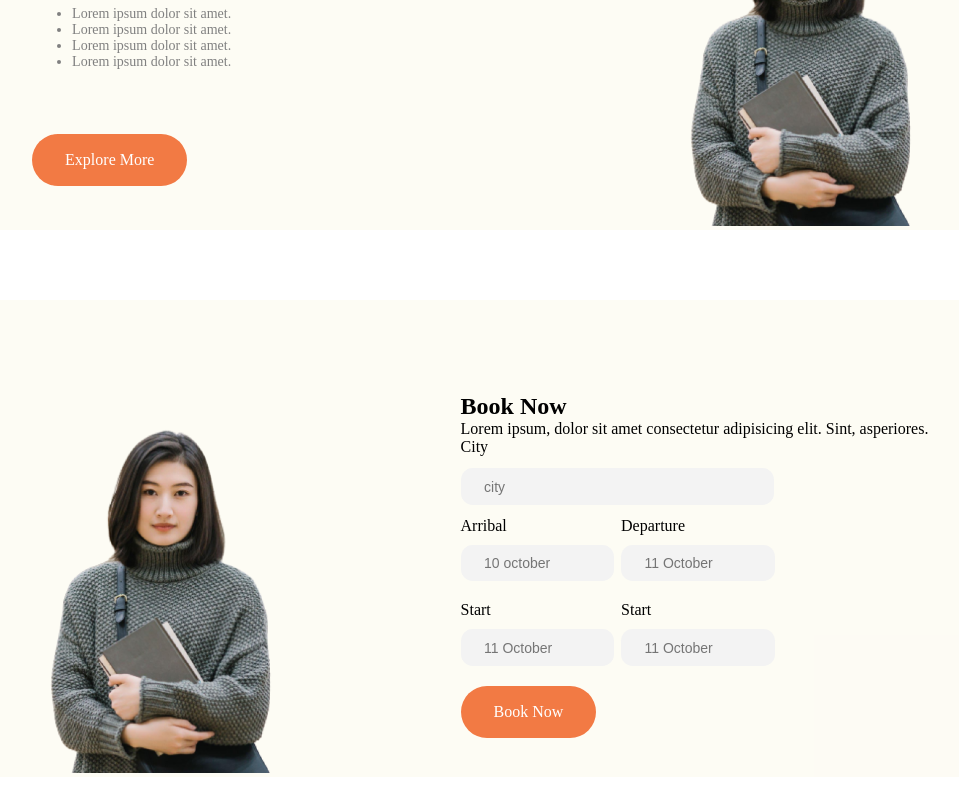
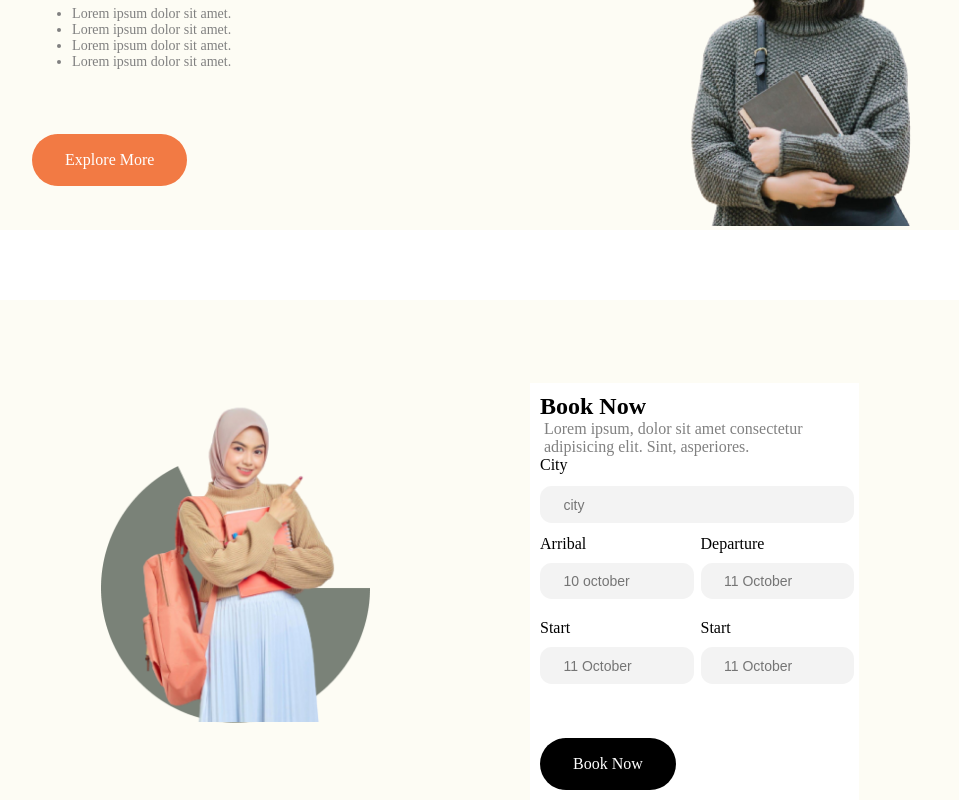
Before and after one commit to Nazmul-Hasan-Shadin/Tropical-vacation, a React (Vite) app: page / in a window 1280 px wide. Shown: the part 1906-2706 px from the top of the page, without its empty margins (203-1162 px from the left). Before the commit the page ends 2683 px from the top, so only its background shows below. Built offline with nearby package versions, Linux system fonts and the light colour scheme.

Commit message:
booking section has updaed

```diff
--- a/src/Component/BookingForm/BookingForm.css
+++ b/src/Component/BookingForm/BookingForm.css
@@ -1,5 +1,6 @@
 .form-container{
-
+    background-color: white;
+    width: 329px;
 }
 
 .form-wraper{
@@ -45,3 +46,8 @@
 .mainForm{
     margin:  0px;
 }
+
+.booking-btn{
+    background-color: black;
+    margin-top: 34px;
+}
--- a/src/Component/BookingForm/BookingForm.jsx
+++ b/src/Component/BookingForm/BookingForm.jsx
@@ -5,7 +5,7 @@ const BookingForm = () => {
         <div className='form-container'>
             <section className='form-wraper'>
                 <h2>Book Now</h2>
-                <p>Lorem ipsum, dolor sit amet consectetur adipisicing elit. Sint, asperiores.
+                <p style={{padding:'0 4px', color:'gray'}}>Lorem ipsum, dolor sit amet consectetur adipisicing elit. Sint, asperiores.
 
                 </p>
 
@@ -45,7 +45,7 @@ const BookingForm = () => {
                </div>
 
 
-                   <button>Book Now</button>
+                   <button className='booking-btn'>Book Now</button>
               </form>
             </section>
         </div>
--- a/src/Shared/Banner/Banner.css
+++ b/src/Shared/Banner/Banner.css
@@ -135,3 +135,13 @@ ul{
      justify-content: space-between;
      gap:156px;
 }
+
+
+.halfCircle{
+    height: 257px;
+    position: absolute;
+    left: -7px;
+    bottom: 3px;
+    z-index: -1;
+
+}
--- a/src/Shared/Banner/Banner.jsx
+++ b/src/Shared/Banner/Banner.jsx
@@ -5,6 +5,7 @@ import elips from '../../assets/images/Ellipse.png'
 import elips2 from '../../assets/images/Ellipse2.png'
 import girl from '../../assets/images/girlBanner.png'
 import girl2 from '../../assets/images/femaleHero.png'
+import halfCircle from '../../assets/images/halfCircle.png'
 
 import React from 'react'
 import BookingForm from '../../Component/BookingForm/BookingForm'
@@ -86,7 +87,18 @@ const Banner = ({paragraph,mainHeader,subHeader,isBanner ,breakWord,isBooking})
       </>:
       <div>
 
-       <img className='discountHeroImg' src={girl} alt="" />
+      {  isBooking ?  <div style={{position:'relative'}}>
+
+        <img className='discountHeroImg' src={girl2} alt="" />
+        <img  className='halfCircle' src={halfCircle} alt="" />
+
+
+      </div>:  <div style={{position:'relative'}}>
+
+      <img className='discountHeroImg' src={girl} alt="" />
+
+
+      </div>  }
 
 
       </div>
```
